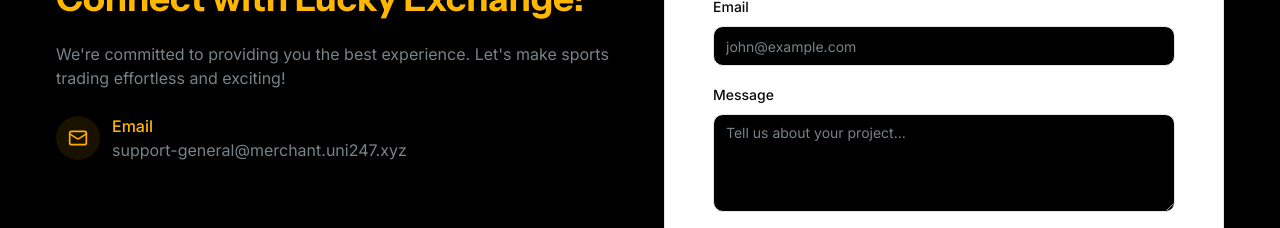
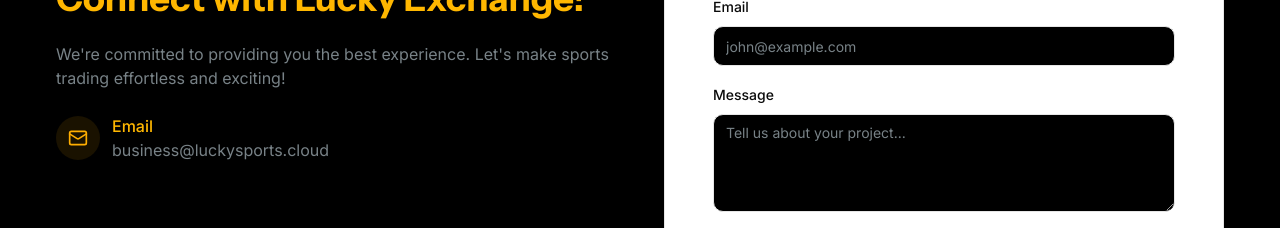
Before and after one commit to shane5206/luckyexchange, a Next.js app: page / in a window 1280 px wide. Shown: the part 6040-6268 px from the top of the page. Built offline with nearby package versions, Linux system fonts and the light colour scheme.

Commit message:
Changes to be committed: 	modified:   src/components/section-3.tsx

```diff
--- a/src/components/section-3.tsx
+++ b/src/components/section-3.tsx
@@ -12,7 +12,7 @@
   {
     icon: <Mail className="size-5 text-primary" />,
     title: "Email",
-    description: "support-general@merchant.uni247.xyz",
+    description: "business@luckysports.cloud",
   },
 ];
 
```
